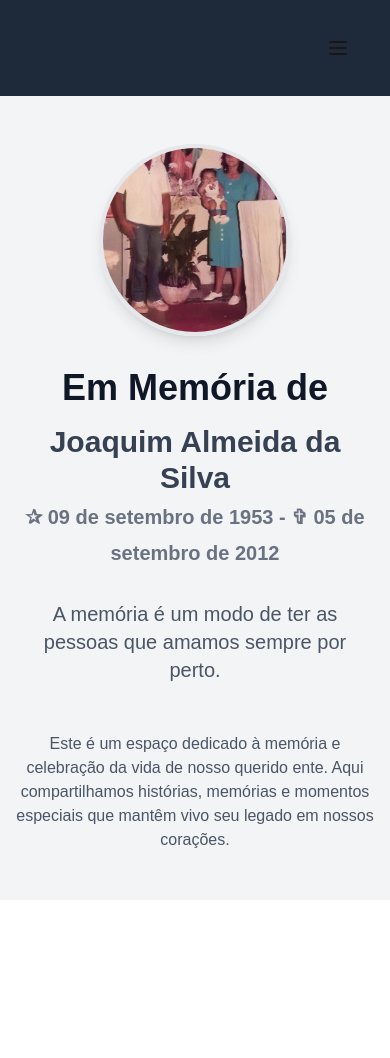
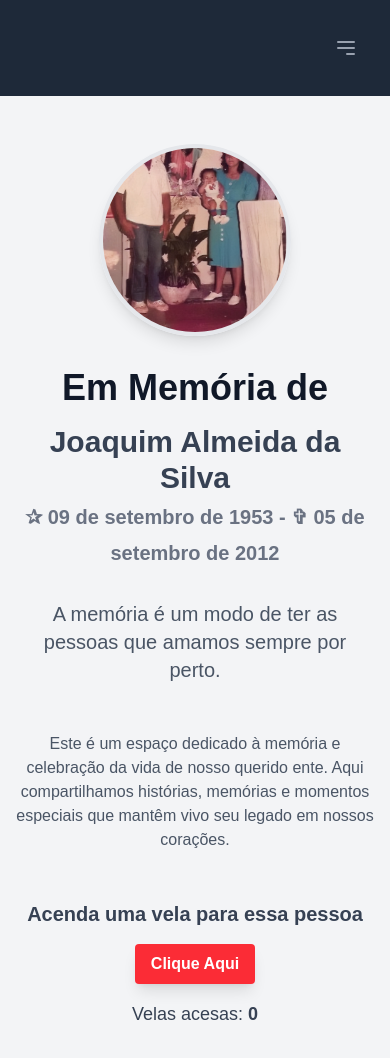
Before and after one commit to Nunes198/memorial-website-mae, a Next.js app: page / in a window 390 px wide. Shown: the top 1058 px of the page. Before the commit the page ends 900 px from the top, so only its background shows below. Built offline with nearby package versions, Linux system fonts and the light colour scheme.

Commit message:
Adiciona botão de contador e altera cor para vermelho

```diff
--- a/app/components/Navigation.tsx
+++ b/app/components/Navigation.tsx
@@ -13,41 +13,52 @@ export default function Navigation() {
           <div className="flex items-center">
             <div className="hidden md:block">
               <div className="flex items-baseline space-x-4">
-                <Link href="/" className="px-3 py-2 rounded-md text-sm font-medium hover:bg-gray-700">
+                <Link href="/" className="px-3 py-2 rounded-md text-sm font-medium text-white hover:bg-gray-700">
                   Início
                 </Link>
-                <Link href="/galeria" className="px-3 py-2 rounded-md text-sm font-medium hover:bg-gray-700">
+                <Link href="/galeria" className="px-3 py-2 rounded-md text-sm font-medium text-white hover:bg-gray-700">
                   Galeria
                 </Link>
-                <Link href="/familia" className="px-3 py-2 rounded-md text-sm font-medium hover:bg-gray-700">
+                <Link href="/familia" className="px-3 py-2 rounded-md text-sm font-medium text-white hover:bg-gray-700">
                   Família
                 </Link>
-                <Link href="/biografia" className="px-3 py-2 rounded-md text-sm font-medium hover:bg-gray-700">
+                <Link href="/biografia" className="px-3 py-2 rounded-md text-sm font-medium text-white hover:bg-gray-700">
                   Biografia
                 </Link>
-                <Link href="/sobre" className="px-3 py-2 rounded-md text-sm font-medium hover:bg-gray-700">
+                <Link href="/sobre" className="px-3 py-2 rounded-md text-sm font-medium text-white hover:bg-gray-700">
                   Sobre
                 </Link>
               </div>
             </div>
           </div>
 
-          {/* Mobile menu button */}
-          <div className="md:hidden flex items-center">
+          {/* Botão para abrir/fechar menu no mobile */}
+          <div className="flex md:hidden">
             <button
               onClick={() => setIsOpen(!isOpen)}
-              className="inline-flex items-center justify-center p-2 rounded-md hover:bg-gray-700 focus:outline-none"
+              className="text-gray-400 hover:text-white focus:outline-none focus:text-white"
             >
               <svg
                 className="h-6 w-6"
-                stroke="currentColor"
+                xmlns="http://www.w3.org/2000/svg"
                 fill="none"
                 viewBox="0 0 24 24"
+                stroke="currentColor"
               >
                 {isOpen ? (
-                  <path strokeLinecap="round" strokeLinejoin="round" strokeWidth={2} d="M6 18L18 6M6 6l12 12" />
+                  <path
+                    strokeLinecap="round"
+                    strokeLinejoin="round"
+                    strokeWidth="2"
+                    d="M6 18L18 6M6 6l12 12"
+                  />
                 ) : (
-                  <path strokeLinecap="round" strokeLinejoin="round" strokeWidth={2} d="M4 6h16M4 12h16M4 18h16" />
+                  <path
+                    strokeLinecap="round"
+                    strokeLinejoin="round"
+                    strokeWidth="2"
+                    d="M4 6h16M4 12h16m-7 6h7"
+                  />
                 )}
               </svg>
             </button>
@@ -55,23 +66,23 @@ export default function Navigation() {
         </div>
       </div>
 
-      {/* Mobile menu */}
+      {/* Menu mobile */}
       {isOpen && (
         <div className="md:hidden">
-          <div className="px-2 pt-2 pb-3 space-y-1">
-            <Link href="/" className="block px-3 py-2 rounded-md text-base font-medium hover:bg-gray-700">
+          <div className="px-2 pt-2 pb-3 space-y-1 sm:px-3">
+            <Link href="/" className="block px-3 py-2 rounded-md text-base font-medium text-white hover:bg-gray-700">
               Início
             </Link>
-            <Link href="/galeria" className="block px-3 py-2 rounded-md text-base font-medium hover:bg-gray-700">
+            <Link href="/galeria" className="block px-3 py-2 rounded-md text-base font-medium text-white hover:bg-gray-700">
               Galeria
             </Link>
-            <Link href="/familia" className="block px-3 py-2 rounded-md text-base font-medium hover:bg-gray-700">
+            <Link href="/familia" className="block px-3 py-2 rounded-md text-base font-medium text-white hover:bg-gray-700">
               Família
             </Link>
-            <Link href="/biografia" className="block px-3 py-2 rounded-md text-base font-medium hover:bg-gray-700">
+            <Link href="/biografia" className="block px-3 py-2 rounded-md text-base font-medium text-white hover:bg-gray-700">
               Biografia
             </Link>
-            <Link href="/sobre" className="block px-3 py-2 rounded-md text-base font-medium hover:bg-gray-700">
+            <Link href="/sobre" className="block px-3 py-2 rounded-md text-base font-medium text-white hover:bg-gray-700">
               Sobre
             </Link>
           </div>
--- a/app/page.tsx
+++ b/app/page.tsx
@@ -1,7 +1,12 @@
+"use client";
+
 import Image from 'next/image';
 import Navigation from './components/Navigation';
+import { useState } from 'react';
 
 export default function Home() {
+  const [count, setCount] = useState(0); // Estado para o contador
+
   return (
     <div>
       <Navigation />
@@ -37,6 +42,22 @@ export default function Home() {
               seu legado em nossos corações.
             </p>
           </div>
+
+          {/* Botão com contador */}
+          <div className="mt-12">
+            <p className="text-xl font-semibold text-gray-700 mb-4">
+              Acenda uma vela para essa pessoa
+            </p>
+            <button
+              onClick={() => setCount(count + 1)}
+              className="bg-red-500 hover:bg-red-600 text-white font-bold py-2 px-4 rounded shadow-lg"
+            >
+              Clique Aqui
+            </button>
+            <p className="mt-4 text-gray-700 text-lg">
+              Velas acesas: <span className="font-bold">{count}</span>
+            </p>
+          </div>
         </div>
       </main>
     </div>
```
